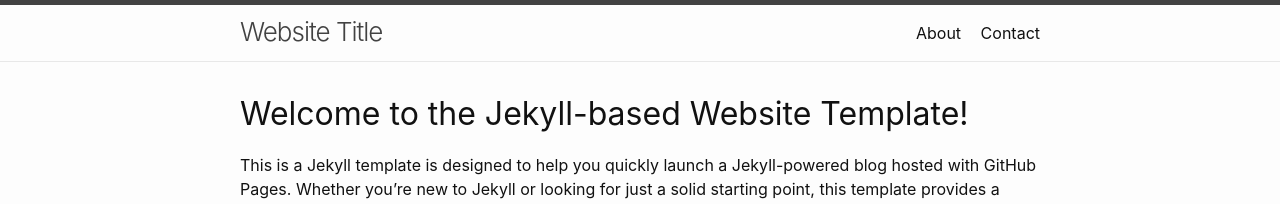
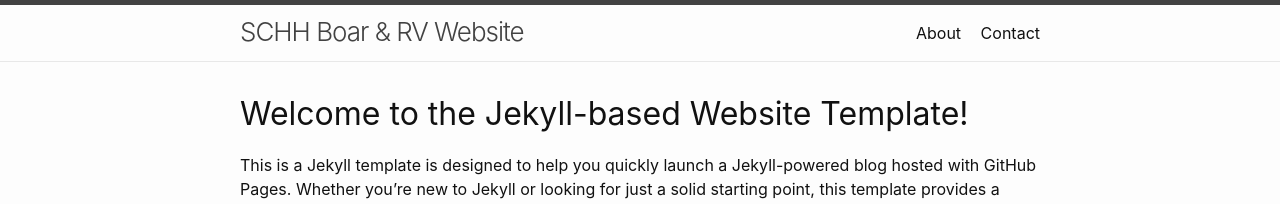
Before and after one commit to tomDodrill/SCHH-Boat-and-RV, a Jekyll site: the page built from index.md, in a window 1280 px wide. Shown: the top 204 px of the page. Built offline with Jekyll 4.4.1, drawn with Linux system fonts in a browser that asks for light colours; a script that is not in the unit is left out.

Commit message:
Update _config.yml
First try  at this

```diff
--- a/_config.yml
+++ b/_config.yml
@@ -1,11 +1,11 @@
-title: Website Title
+title: SCHH Boar & RV Website
 
 description: >
   Website Description
 
 author:
-  name: Name
-  email: your-email@domain.com
+  name: Tom Dodrill
+  email: tom.dodrill@gmail.com
 
 nav_pages:
   - about.md
```
